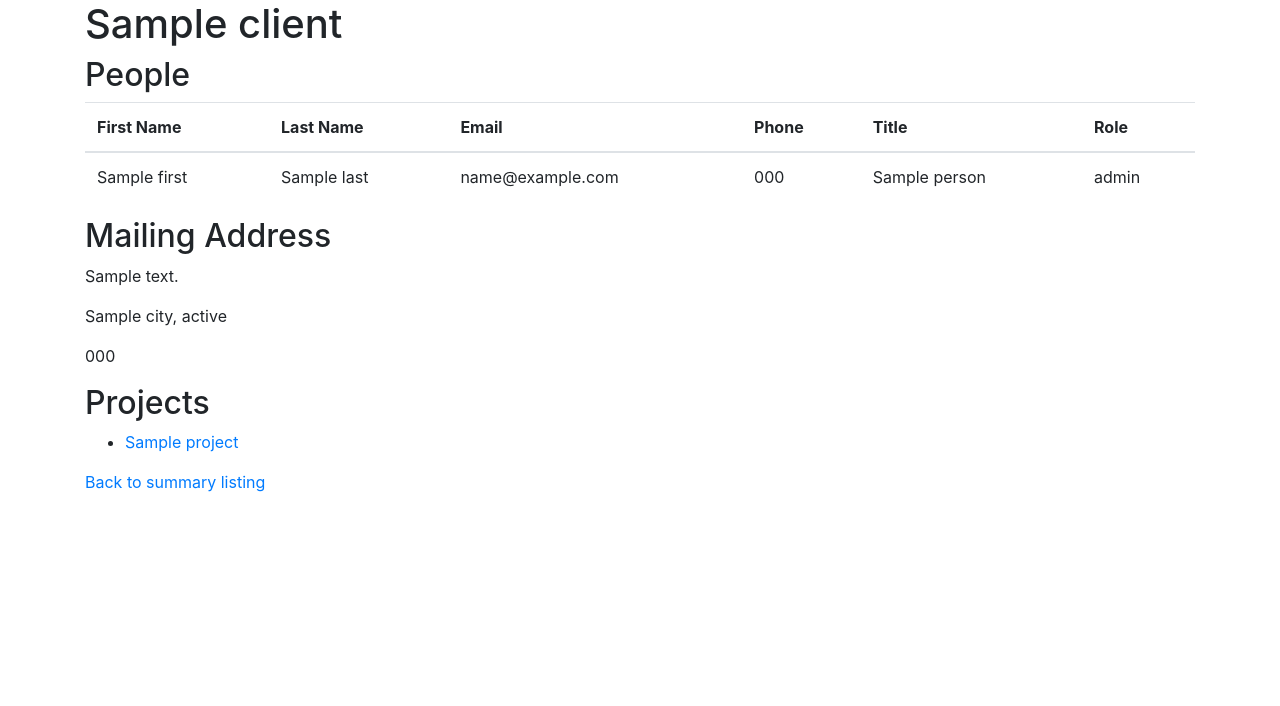
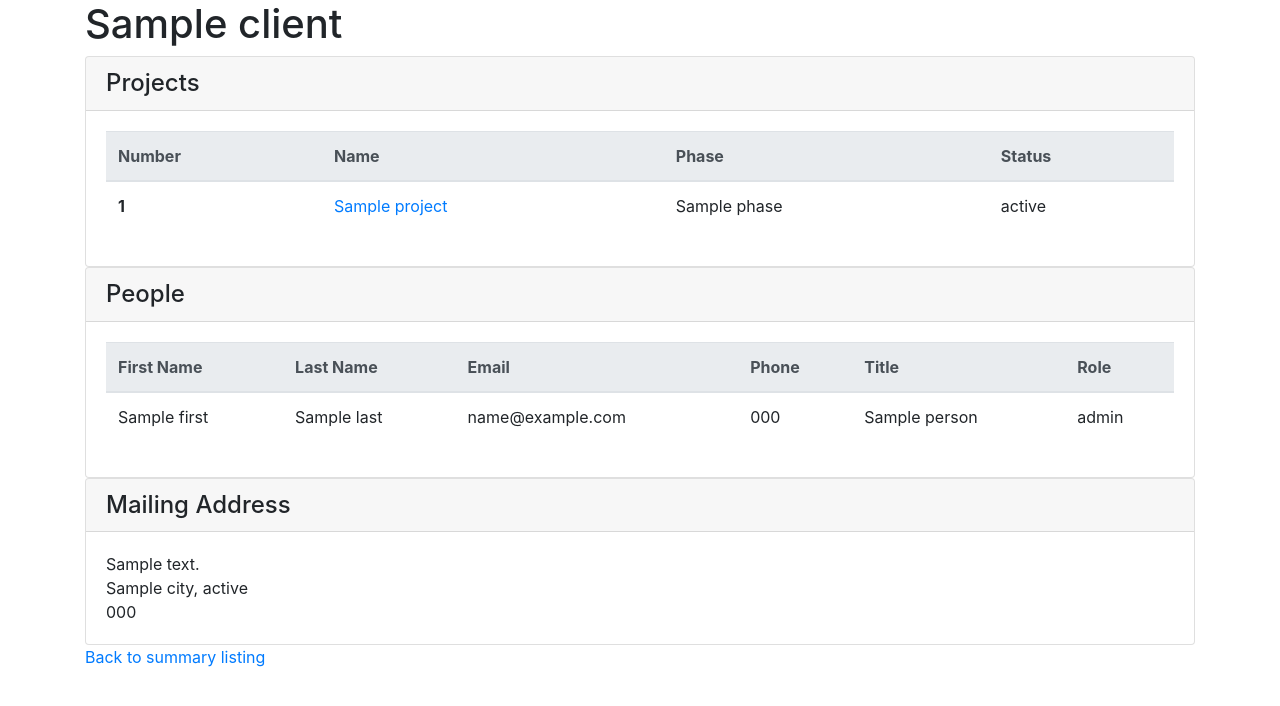
Before and after one commit to bennett39/garner-eng, a Django app: template garnereng/sitereport/templates/sitereport/client.html in a window 1280 px wide. Shown: the top 706 px of the page. Run offline with Django 3.2, Linux system fonts and the light colour scheme; the template is opened without the code that fills it: most values are stand-ins (such as "Sample title", 1, 10 or a date in 2020); some libraries are stand-ins or nearby versions.

Commit message:
Add cards to client.html layout

```diff
--- a/garnereng/sitereport/templates/sitereport/base.html
+++ b/garnereng/sitereport/templates/sitereport/base.html
@@ -29,6 +29,10 @@ integrity="sha384-ChfqqxuZUCnJSK3+MXmPNIyE6ZbWh2IMqE241rYiqJxyMiZ6OW/JmZQ5stwEUL
     <body>
         <div class='container'>
         {% block body %}{% endblock %}
+
+        <p><a href="{% url 'index' %}">Back to summary listing</a></p>
+
+
         </div>
     </body>
 </html>
--- a/garnereng/sitereport/templates/sitereport/client.html
+++ b/garnereng/sitereport/templates/sitereport/client.html
@@ -7,9 +7,45 @@
 {% block body %}
     <h1>{{ client.name }}</h1>
 
-    <h2>People</h2>
+    <div class="card">
+        <h4 class="card-header">Projects</h4>
+        <div class="card-body">
         <table class="table">
-            <thead>
+            <thead class="thead-light">
+                <tr>
+                    <th>Number</th>
+                    <th>Name</th>
+                    <th>Phase</th>
+                    <th>Status</th>
+                </tr>
+            </thead>
+
+            <tbody>
+            {% if projects %}
+                {% for project in projects %}
+                <tr>
+                    <th>{{ project.number }}</th>
+                    <td><a href="{% url 'project' project.id%}">
+                            {{ project.name }}</a></td>
+                    <td>{{ project.phase }}</td>
+                    <td>{{ project.status }}</td>
+                </tr>
+                {% endfor %}
+            {% else %}
+            <tr>
+                <td>No projects yet.</td>
+            </tr>
+            {% endif %}
+            </tbody>
+        </table>
+        </div>
+    </div>
+
+    <div class="card">
+        <h4 class="card-header">People</h2>
+        <div class="card-body">
+        <table class="table">
+            <thead class="thead-light">
                 <th>First Name</th>
                 <th>Last Name</th>
                 <th>Email</th>
@@ -31,25 +67,15 @@
                 {% endfor %}
             </tbody>
         </table>
+        </div>
+    </div>
 
-        {% if client.address %}
-        <h2>Mailing Address</h2>
-            <p>{{ client.address }}</p>
-            <p>{{ client.city }}, {{ client.state }}</p>
-            <p>{{ client.zip_code }}</p>
-        {% endif %}
-
-    <h2>Projects</h2>
-        <ul>
-            {% if projects %}
-                {% for project in projects %}
-                <li><a href="{% url 'project' project.id %}">
-                        {{ project }}</a></li>
-                {% endfor %}
-            {% else %}
-            <li>No projects yet.</li>
-            {% endif %}
-        </ul>
-
-    <p><a href="{% url 'index' %}">Back to summary listing</a></p>
+    <div class="card">
+        <h4 class="card-header">Mailing Address</h4>
+        <div class="card-body">
+            {{ client.address }}<br />
+            {{ client.city }}, {{ client.state }}<br />
+            {{ client.zip_code }}<br/>
+        </div>
+    </div>
 {% endblock %}
```
Also changed, not shown: 1 other file.
